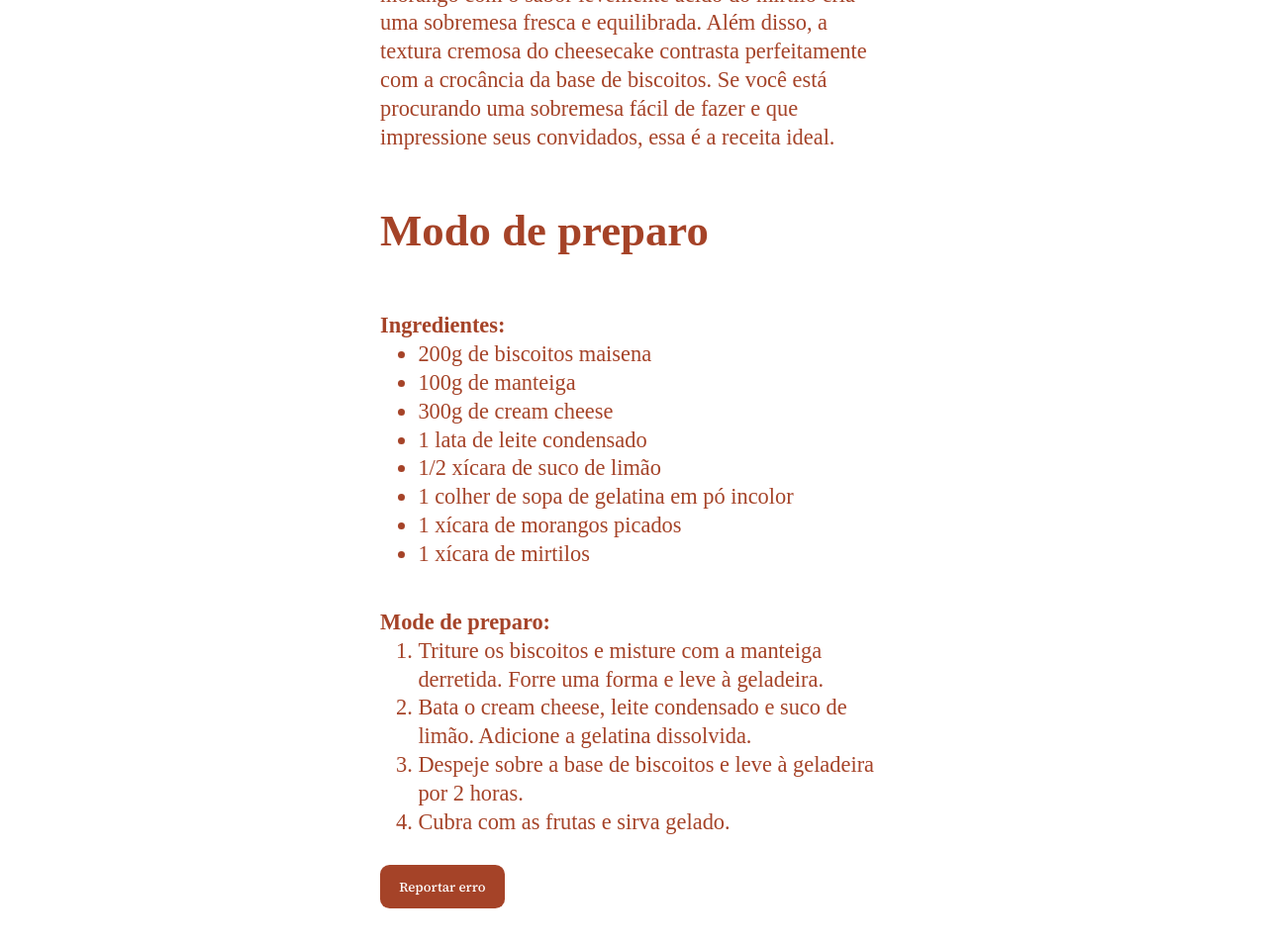
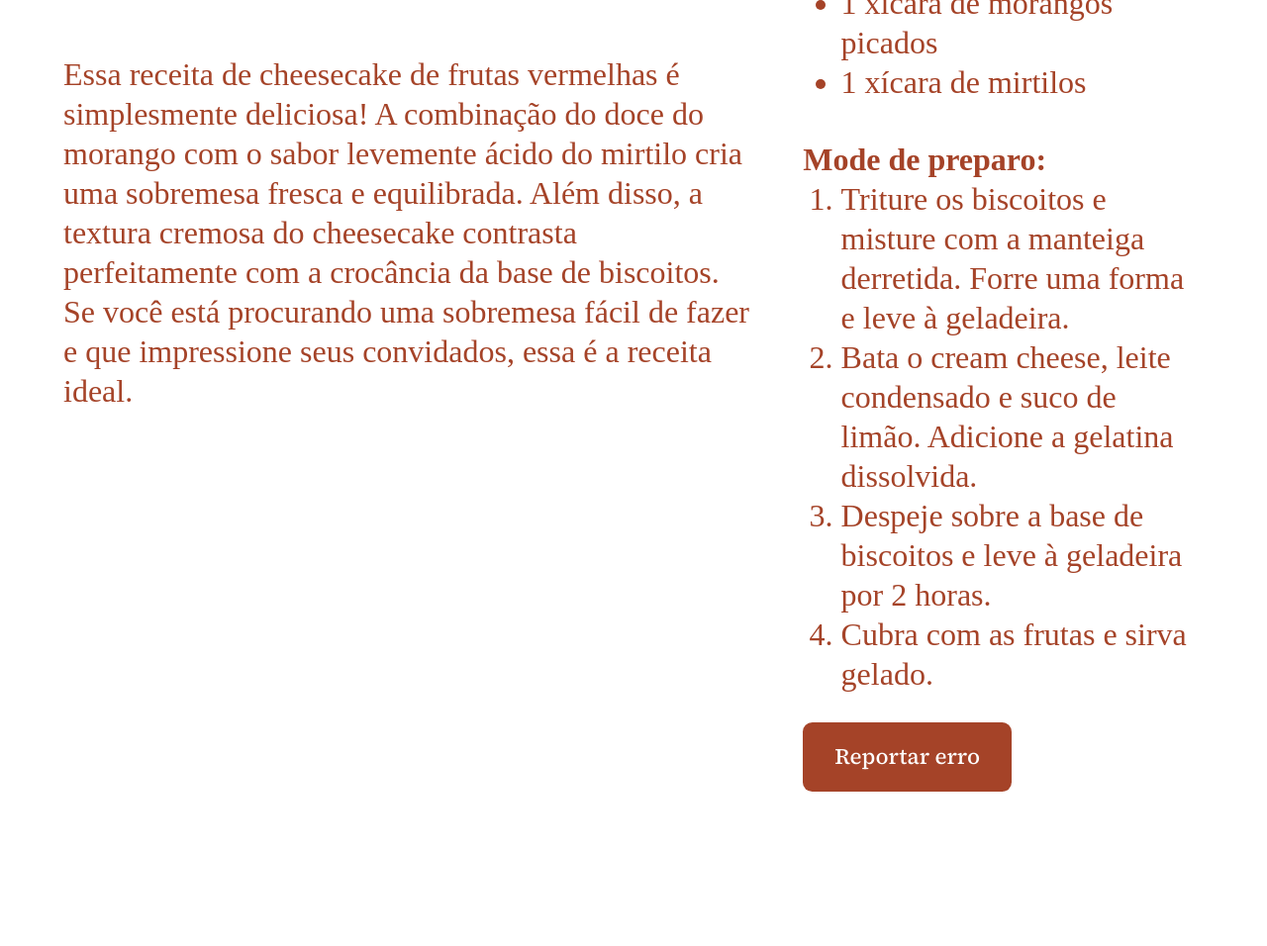
Before and after one commit to leocomandulli/Projeto-03.3, a plain HTML site: page index.html in a window 1280 px wide. Shown: the part 638-1594 px from the top of the page at 99% size. After the commit the page ends 1528 px from the top, so only its background shows below. Drawn offline with Linux system fonts and the light colour scheme; a web font is replaced by a local one.

Commit message:
desktop mode ok

```diff
--- a/style.css
+++ b/style.css
@@ -75,3 +75,39 @@ ul, ol {
 ul {
     margin-bottom: 2.4rem;
 }
+
+/*media queries - Desktop mode */
+
+@media (min-width:  1120px) {
+
+     main {
+        flex-direction: row;
+        max-width: fit-content;
+        gap: 16rems;
+     }
+
+     .recipe {
+        max-width: 43.5rem;
+     }
+     .ingredients {
+        max-width: 52.5rem;
+     }
+
+
+     h1, h2 {
+        font-size: 4rem;
+        line-height: 5rem;
+     }
+
+     p, li, strong {
+        font-size: 2rem;
+        line-height: 2.5rem;
+     }
+
+     button {
+        padding: 1rem 2rem;
+        font-size: 1.4rem;
+        line-height: 2.4rem;
+     }
+
+}
```
